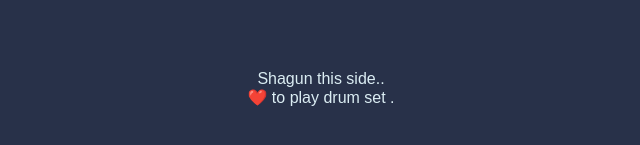
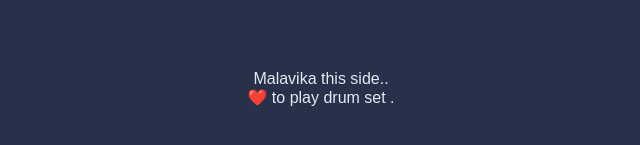
Before and after one commit to Malavika1919/drum, a plain HTML site: page index.html in a window 1280 px wide. Shown: the part 505-650 px from the top of the page, 319-959 px from the left. Drawn offline with Linux system fonts and the light colour scheme.

Commit message:
Update index.html

```diff
--- a/index.html
+++ b/index.html
@@ -23,7 +23,7 @@
 
 
   <footer>
-    Shagun this side..<br>
+    Malavika this side..<br>
     ❤️ to play drum set .
   </footer>
 
```
